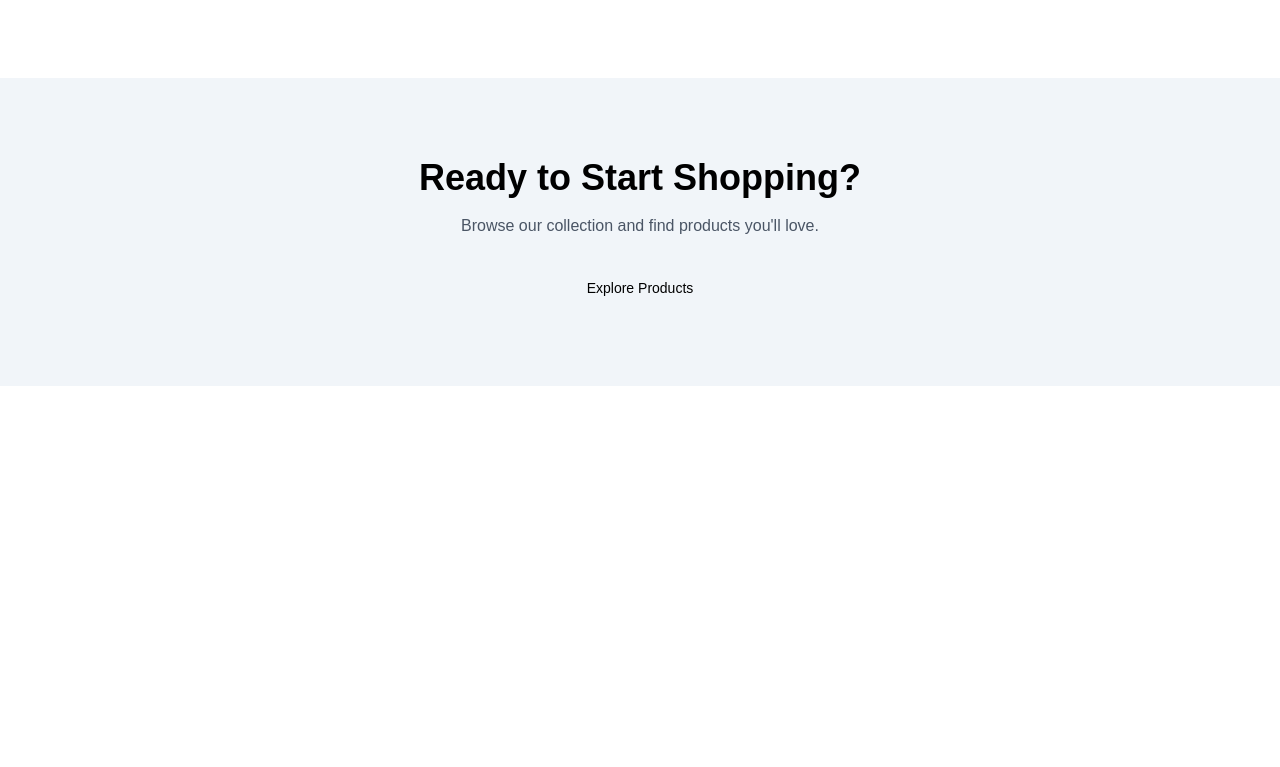
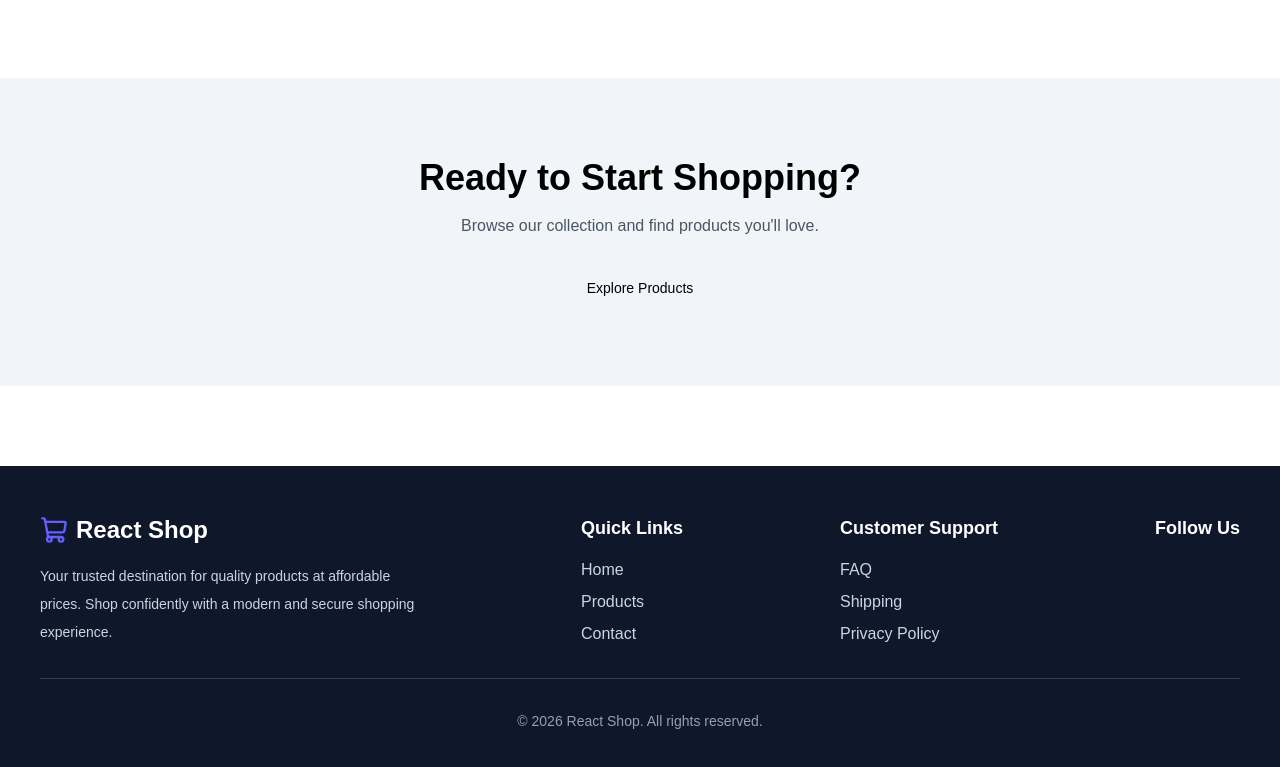
Before and after one commit to derrickweru73/react-shop-one, a React (Vite) app: page / in a window 1280 px wide. Shown: the part 695-1462 px from the top of the page. Before the commit the page ends 1081 px from the top, so only its background shows below. Built offline with nearby package versions, Linux system fonts and the light colour scheme.

Commit message:
feat: add footer

```diff
--- a/src/App.jsx
+++ b/src/App.jsx
@@ -1,7 +1,8 @@
 import { BrowserRouter as Router, Routes, Route } from "react-router-dom";
+import Navbar from "./components/ui/Navbar";
+import Home from "./pages/Home";
+import Footer from "./components/ui/Footer";
 
-import Home from "./pages/Home";
-import Navbar from "./components/ui/Navbar";
 
 function App() {
   return (
@@ -11,6 +12,7 @@ function App() {
         <Routes>
           <Route path="/" element={<Home />} />
         </Routes>
+        <Footer/>
       </Router>
     </>
   );
--- a/src/components/ui/Footer.jsx
+++ b/src/components/ui/Footer.jsx
@@ -0,0 +1,86 @@
+import { Link } from "react-router-dom";
+import {
+  ShoppingCart,
+ } from "lucide-react";
+
+const Footer = () => {
+  return (
+    <footer className="bg-slate-900 text-slate-300 mt-20">
+      <div className="max-w-7xl mx-auto px-10 py-12">
+        <div className="flex flex-col gap-10 md:flex-row md:justify-between">
+          {/* Brand */}
+          <div className="max-w-sm">
+            <div className="flex items-center gap-2 text-2xl font-bold text-white">
+              <ShoppingCart className="h-7 w-7 text-indigo-500" />
+              <span>React Shop</span>
+            </div>
+
+            <p className="mt-4 text-sm leading-7">
+              Your trusted destination for quality products at affordable
+              prices. Shop confidently with a modern and secure shopping
+              experience.
+            </p>
+          </div>
+
+          {/* Quick Links */}
+          <div>
+            <h3 className="mb-4 text-lg font-semibold text-white">
+              Quick Links
+            </h3>
+
+            <div className="flex flex-col gap-2">
+              <Link to="/" className="hover:text-indigo-400 transition-colors">
+                Home
+              </Link>
+
+              <Link
+                to="/products"
+                className="hover:text-indigo-400 transition-colors"
+              >
+                Products
+              </Link>
+
+              <Link
+                to="/contact"
+                className="hover:text-indigo-400 transition-colors"
+              >
+                Contact
+              </Link>
+            </div>
+          </div>
+
+          {/* Support */}
+          <div>
+            <h3 className="mb-4 text-lg font-semibold text-white">
+              Customer Support
+            </h3>
+
+            <div className="flex flex-col gap-2">
+              <p>FAQ</p>
+              <p>Shipping</p>
+              <p>Privacy Policy</p>
+            </div>
+          </div>
+
+          {/* Socials */}
+          <div>
+            <h3 className="mb-4 text-lg font-semibold text-white">
+              Follow Us
+            </h3>
+
+            <div className="flex gap-4">
+              </div>
+          </div>
+        </div>
+
+        <hr className="my-8 border-slate-700" />
+
+        <div className="text-center text-sm text-slate-400">
+          © 2026 React Shop. All rights reserved.
+        </div>
+      </div>
+    </footer>
+  );
+};
+
+export default Footer;
```
